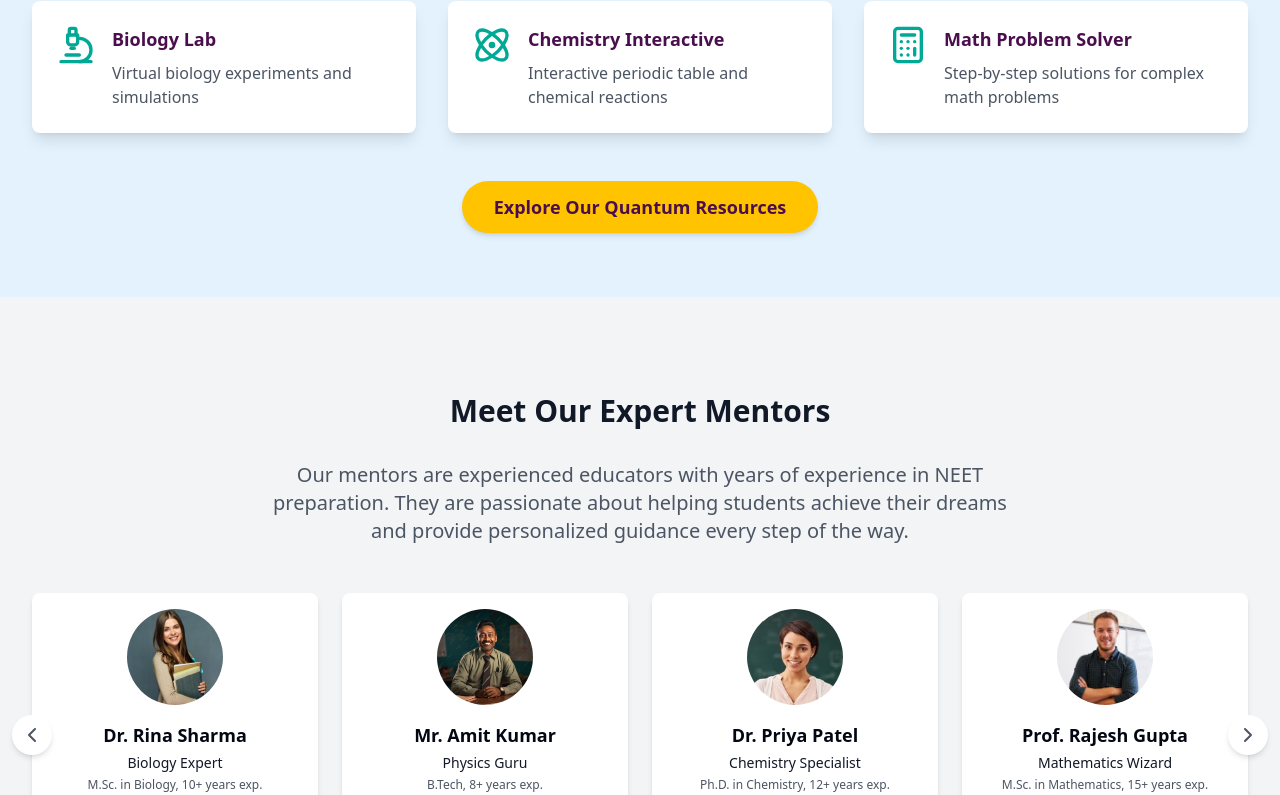
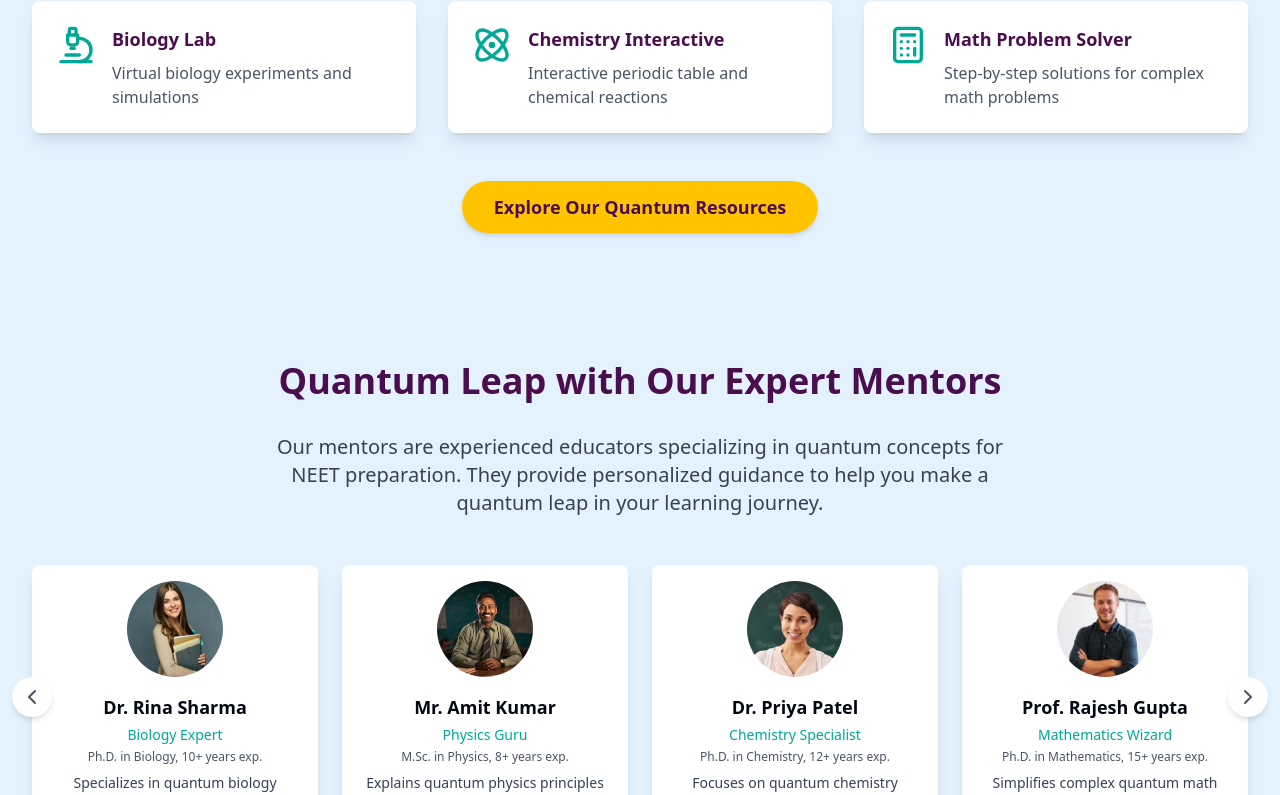
Before and after one commit to MohdAliJasim/NEETSuccessPath, a Next.js app in the folder frontend/: page / in a window 1280 px wide. Shown: the part 2971-3766 px from the top of the page. Built offline with nearby package versions, Linux system fonts and the light colour scheme.

Commit message:
I have added the thme to the web page

```diff
--- a/frontend/src/components/AboutUs.jsx
+++ b/frontend/src/components/AboutUs.jsx
@@ -119,7 +119,7 @@ export default function AboutUs() {
               Join us at NEET Coaching Excellence and take the first step towards your successful medical career.
             </motion.p>
             <motion.div variants={itemVariants}>
-              <button className="mt-6 px-6 py-3 bg-blue-600 text-white rounded-lg hover:bg-blue-700 transition-colors focus:outline-none focus:ring-2 focus:ring-blue-500 focus:ring-opacity-50 inline-flex items-center">
+              <button className="self-start px-6 py-3 bg-[#FFC300] text-[#4A0E4E] rounded-lg hover:bg-[#00A896] hover:text-white transition-colors focus:outline-none focus:ring-2 focus:ring-[#FFC300] focus:ring-opacity-50 font-semibold inline-flex items-center">
                 Learn More About Our Program
                 <ArrowRight className="ml-2 h-5 w-5" />
               </button>
--- a/frontend/src/components/Mentor.jsx
+++ b/frontend/src/components/Mentor.jsx
@@ -3,53 +3,54 @@
 import React, { useState } from 'react'
 import Image from 'next/image'
 import { ChevronLeft, ChevronRight } from "lucide-react"
+import { motion } from "framer-motion"
 
 const mentors = [
   {
     name: "Dr. Rina Sharma",
     photo: "/images/teacher2.jpg?height=200&width=200",
     expertise: "Biology Expert",
-    qualifications: "M.Sc. in Biology, 10+ years exp.",
-    bio: "Specializes in making complex biology concepts easy to understand and apply."
+    qualifications: "Ph.D. in Biology, 10+ years exp.",
+    bio: "Specializes in quantum biology concepts for NEET preparation."
   },
   {
     name: "Mr. Amit Kumar",
     photo: "/images/teacher_img.avif?height=200&width=200",
     expertise: "Physics Guru",
-    qualifications: "B.Tech, 8+ years exp.",
-    bio: "Builds strong foundational knowledge and problem-solving techniques."
+    qualifications: "M.Sc. in Physics, 8+ years exp.",
+    bio: "Explains quantum physics principles for NEET aspirants."
   },
   {
     name: "Dr. Priya Patel",
     photo: "/images/teacher3.jpg?height=200&width=200",
     expertise: "Chemistry Specialist",
     qualifications: "Ph.D. in Chemistry, 12+ years exp.",
-    bio: "Known for innovative teaching methods that make chemistry engaging."
+    bio: "Focuses on quantum chemistry applications in NEET syllabus."
   },
   {
     name: "Prof. Rajesh Gupta",
     photo: "/images/teacher4.jpg?height=200&width=200",
     expertise: "Mathematics Wizard",
-    qualifications: "M.Sc. in Mathematics, 15+ years exp.",
-    bio: "Transforms complex math problems into simple, solvable steps."
+    qualifications: "Ph.D. in Mathematics, 15+ years exp.",
+    bio: "Simplifies complex quantum math concepts for NEET students."
   },
   {
     name: "Dr. Anita Desai",
     photo: "/images/teacher6.jpg?height=200&width=200",
     expertise: "Biology Specialist",
     qualifications: "Ph.D. in Microbiology, 8+ years exp.",
-    bio: "Passionate about making biology relatable to everyday life for students."
+    bio: "Explores quantum aspects of cellular biology for NEET."
   },
   {
     name: "Mr. Vikram Singh",
     photo: "/images/teacher5.jpg?height=200&width=200",
     expertise: "Chemistry Expert",
-    qualifications: "M.Sc. in Organic Chemistry, 12+ years exp.",
-    bio: "Skilled at breaking down complex chemical concepts into manageable parts."
+    qualifications: "M.Sc. in Chemistry, 12+ years exp.",
+    bio: "Teaches quantum principles in chemical reactions for NEET."
   }
 ]
 
-export default function MentorCarousel() {
+export default function QuantumLeapMentorCarousel() {
   const [startIndex, setStartIndex] = useState(0)
 
   const nextSlide = () => {
@@ -70,19 +71,40 @@ export default function MentorCarousel() {
   }
 
   return (
-    <div className="bg-gray-100 py-12 pt-24 px-4 sm:px-6 lg:px-8" id='mentor'>
-      <div className="max-w-7xl mx-auto">
-        <h2 className="text-3xl font-extrabold text-gray-900 text-center mb-8">
-          Meet Our Expert Mentors
-        </h2>
-        <p className="text-xl text-gray-600 text-center mb-12 max-w-3xl mx-auto">
-          Our mentors are experienced educators with years of experience in NEET preparation.
-          They are passionate about helping students achieve their dreams and provide personalized guidance every step of the way.
-        </p>
+    <div className="bg-[#E3F2FD] py-16 px-4 sm:px-6 lg:px-8" id='mentor'>
+      <motion.div className="max-w-7xl mx-auto">
+        <motion.h2
+          initial={{ opacity: 0, y: -20 }}
+          animate={{ opacity: 1, y: 0 }}
+          transition={{ duration: 0.5 }}
+          className="text-4xl font-extrabold text-[#4A0E4E] text-center mb-8"
+        >
+          Quantum Leap with Our Expert Mentors
+        </motion.h2>
+        <motion.p
+          initial={{ opacity: 0, y: -20 }}
+          animate={{ opacity: 1, y: 0 }}
+          transition={{ duration: 0.5, delay: 0.2 }}
+          className="text-xl text-gray-700 text-center mb-12 max-w-3xl mx-auto"
+        >
+          Our mentors are experienced educators specializing in quantum concepts for NEET preparation.
+          They provide personalized guidance to help you make a quantum leap in your learning journey.
+        </motion.p>
         <div className="relative">
-          <div className="grid grid-cols-1 md:grid-cols-3 lg:grid-cols-4 gap-6">
+          <motion.div
+            initial={{ opacity: 0 }}
+            animate={{ opacity: 1 }}
+            transition={{ duration: 0.5, delay: 0.4 }}
+            className="grid grid-cols-1 md:grid-cols-3 lg:grid-cols-4 gap-6"
+          >
             {getVisibleMentors().map((mentor, index) => (
-              <div key={index} className={`bg-white rounded-lg shadow-md overflow-hidden ${index >= 1 ? 'hidden md:block' : ''} ${index >= 3 ? 'md:hidden lg:block' : ''}`}>
+              <motion.div
+                key={index}
+                initial={{ opacity: 0, y: 20 }}
+                animate={{ opacity: 1, y: 0 }}
+                transition={{ duration: 0.5, delay: 0.1 * index }}
+                className={`bg-white rounded-lg shadow-lg overflow-hidden ${index >= 1 ? 'hidden md:block' : ''} ${index >= 3 ? 'md:hidden lg:block' : ''}`}
+              >
                 <div className="p-4">
                   <div className="w-24 h-24 mx-auto mb-4 overflow-hidden rounded-full">
                     <Image
@@ -94,13 +116,13 @@ export default function MentorCarousel() {
                     />
                   </div>
                   <h3 className="text-lg font-semibold mb-1 text-center">{mentor.name}</h3>
-                  <p className="text-primary text-sm mb-1 text-center">{mentor.expertise}</p>
+                  <p className="text-[#00A896] text-sm mb-1 text-center">{mentor.expertise}</p>
                   <p className="text-xs text-gray-600 mb-2 text-center">{mentor.qualifications}</p>
                   <p className="text-sm text-gray-700 text-center">{mentor.bio}</p>
                 </div>
-              </div>
+              </motion.div>
             ))}
-          </div>
+          </motion.div>
           <button
             onClick={prevSlide}
             className="absolute left-0 top-1/2 -translate-y-1/2 -translate-x-1/2 z-10 p-2 bg-white rounded-full shadow-md hover:bg-gray-100 transition-colors duration-200"
@@ -116,12 +138,166 @@ export default function MentorCarousel() {
             <ChevronRight className="w-6 h-6 text-gray-600" />
           </button>
         </div>
-        <div className="text-center mt-12">
-          <button className="bg-primary text-white font-semibold py-2 px-6 rounded-md hover:bg-primary-dark transition-colors duration-300">
-            Meet All Our Mentors
+        <motion.div
+          initial={{ opacity: 0, y: 20 }}
+          animate={{ opacity: 1, y: 0 }}
+          transition={{ duration: 0.5, delay: 0.6 }}
+          className="text-center mt-12"
+        >
+          <button className="bg-[#FFC300] text-[#4A0E4E] font-bold py-3 px-8 rounded-full hover:bg-[#4A0E4E] hover:text-[#FFC300] transition-colors duration-300 text-lg shadow-md hover:shadow-lg transform hover:scale-105">
+            Explore Our Quantum Mentorship
           </button>
-        </div>
-      </div>
+        </motion.div>
+      </motion.div>
     </div>
   )
 }
+
+
+
+
+
+
+
+
+
+
+
+
+
+
+
+
+
+
+
+
+
+
+// 'use client'
+
+// import React, { useState } from 'react'
+// import Image from 'next/image'
+// import { ChevronLeft, ChevronRight } from "lucide-react"
+
+// const mentors = [
+//   {
+//     name: "Dr. Rina Sharma",
+//     photo: "/images/teacher2.jpg?height=200&width=200",
+//     expertise: "Biology Expert",
+//     qualifications: "M.Sc. in Biology, 10+ years exp.",
+//     bio: "Specializes in making complex biology concepts easy to understand and apply."
+//   },
+//   {
+//     name: "Mr. Amit Kumar",
+//     photo: "/images/teacher_img.avif?height=200&width=200",
+//     expertise: "Physics Guru",
+//     qualifications: "B.Tech, 8+ years exp.",
+//     bio: "Builds strong foundational knowledge and problem-solving techniques."
+//   },
+//   {
+//     name: "Dr. Priya Patel",
+//     photo: "/images/teacher3.jpg?height=200&width=200",
+//     expertise: "Chemistry Specialist",
+//     qualifications: "Ph.D. in Chemistry, 12+ years exp.",
+//     bio: "Known for innovative teaching methods that make chemistry engaging."
+//   },
+//   {
+//     name: "Prof. Rajesh Gupta",
+//     photo: "/images/teacher4.jpg?height=200&width=200",
+//     expertise: "Mathematics Wizard",
+//     qualifications: "M.Sc. in Mathematics, 15+ years exp.",
+//     bio: "Transforms complex math problems into simple, solvable steps."
+//   },
+//   {
+//     name: "Dr. Anita Desai",
+//     photo: "/images/teacher6.jpg?height=200&width=200",
+//     expertise: "Biology Specialist",
+//     qualifications: "Ph.D. in Microbiology, 8+ years exp.",
+//     bio: "Passionate about making biology relatable to everyday life for students."
+//   },
+//   {
+//     name: "Mr. Vikram Singh",
+//     photo: "/images/teacher5.jpg?height=200&width=200",
+//     expertise: "Chemistry Expert",
+//     qualifications: "M.Sc. in Organic Chemistry, 12+ years exp.",
+//     bio: "Skilled at breaking down complex chemical concepts into manageable parts."
+//   }
+// ]
+
+// export default function MentorCarousel() {
+//   const [startIndex, setStartIndex] = useState(0)
+
+//   const nextSlide = () => {
+//     setStartIndex((prevIndex) => (prevIndex + 1) % mentors.length)
+//   }
+
+//   const prevSlide = () => {
+//     setStartIndex((prevIndex) => (prevIndex - 1 + mentors.length) % mentors.length)
+//   }
+
+//   const getVisibleMentors = () => {
+//     return [
+//       mentors[startIndex],
+//       mentors[(startIndex + 1) % mentors.length],
+//       mentors[(startIndex + 2) % mentors.length],
+//       mentors[(startIndex + 3) % mentors.length],
+//     ]
+//   }
+
+//   return (
+//     <div className="bg-gray-100 py-12 pt-24 px-4 sm:px-6 lg:px-8" id='mentor'>
+//       <div className="max-w-7xl mx-auto">
+//         <h2 className="text-3xl font-extrabold text-gray-900 text-center mb-8">
+//           Meet Our Expert Mentors
+//         </h2>
+//         <p className="text-xl text-gray-600 text-center mb-12 max-w-3xl mx-auto">
+//           Our mentors are experienced educators with years of experience in NEET preparation.
+//           They are passionate about helping students achieve their dreams and provide personalized guidance every step of the way.
+//         </p>
+//         <div className="relative">
+//           <div className="grid grid-cols-1 md:grid-cols-3 lg:grid-cols-4 gap-6">
+//             {getVisibleMentors().map((mentor, index) => (
+//               <div key={index} className={`bg-white rounded-lg shadow-md overflow-hidden ${index >= 1 ? 'hidden md:block' : ''} ${index >= 3 ? 'md:hidden lg:block' : ''}`}>
+//                 <div className="p-4">
+//                   <div className="w-24 h-24 mx-auto mb-4 overflow-hidden rounded-full">
+//                     <Image
+//                       src={mentor.photo}
+//                       alt={mentor.name}
+//                       width={96}
+//                       height={96}
+//                       className="object-cover w-full h-full"
+//                     />
+//                   </div>
+//                   <h3 className="text-lg font-semibold mb-1 text-center">{mentor.name}</h3>
+//                   <p className="text-primary text-sm mb-1 text-center">{mentor.expertise}</p>
+//                   <p className="text-xs text-gray-600 mb-2 text-center">{mentor.qualifications}</p>
+//                   <p className="text-sm text-gray-700 text-center">{mentor.bio}</p>
+//                 </div>
+//               </div>
+//             ))}
+//           </div>
+//           <button
+//             onClick={prevSlide}
+//             className="absolute left-0 top-1/2 -translate-y-1/2 -translate-x-1/2 z-10 p-2 bg-white rounded-full shadow-md hover:bg-gray-100 transition-colors duration-200"
+//             aria-label="Previous mentor"
+//           >
+//             <ChevronLeft className="w-6 h-6 text-gray-600" />
+//           </button>
+//           <button
+//             onClick={nextSlide}
+//             className="absolute right-0 top-1/2 -translate-y-1/2 translate-x-1/2 z-10 p-2 bg-white rounded-full shadow-md hover:bg-gray-100 transition-colors duration-200"
+//             aria-label="Next mentor"
+//           >
+//             <ChevronRight className="w-6 h-6 text-gray-600" />
+//           </button>
+//         </div>
+//         <div className="text-center mt-12">
+//           <button className="bg-primary text-white font-semibold py-2 px-6 rounded-md hover:bg-primary-dark transition-colors duration-300">
+//             Meet All Our Mentors
+//           </button>
+//         </div>
+//       </div>
+//     </div>
+//   )
+// }
--- a/frontend/src/components/WhyChooseUs2.jsx
+++ b/frontend/src/components/WhyChooseUs2.jsx
@@ -50,7 +50,7 @@ export default function WhyChooseUs() {
   ]
 
   return (
-    <section className="py-24 bg-[#4A0E4E] text-white" id="whychooseus">
+    <section className="py-24 bg-[#4A0E4E]  text-white" id="whychooseus">
       <div className="container mx-auto px-4">
         <motion.div
           ref={ref}
```
